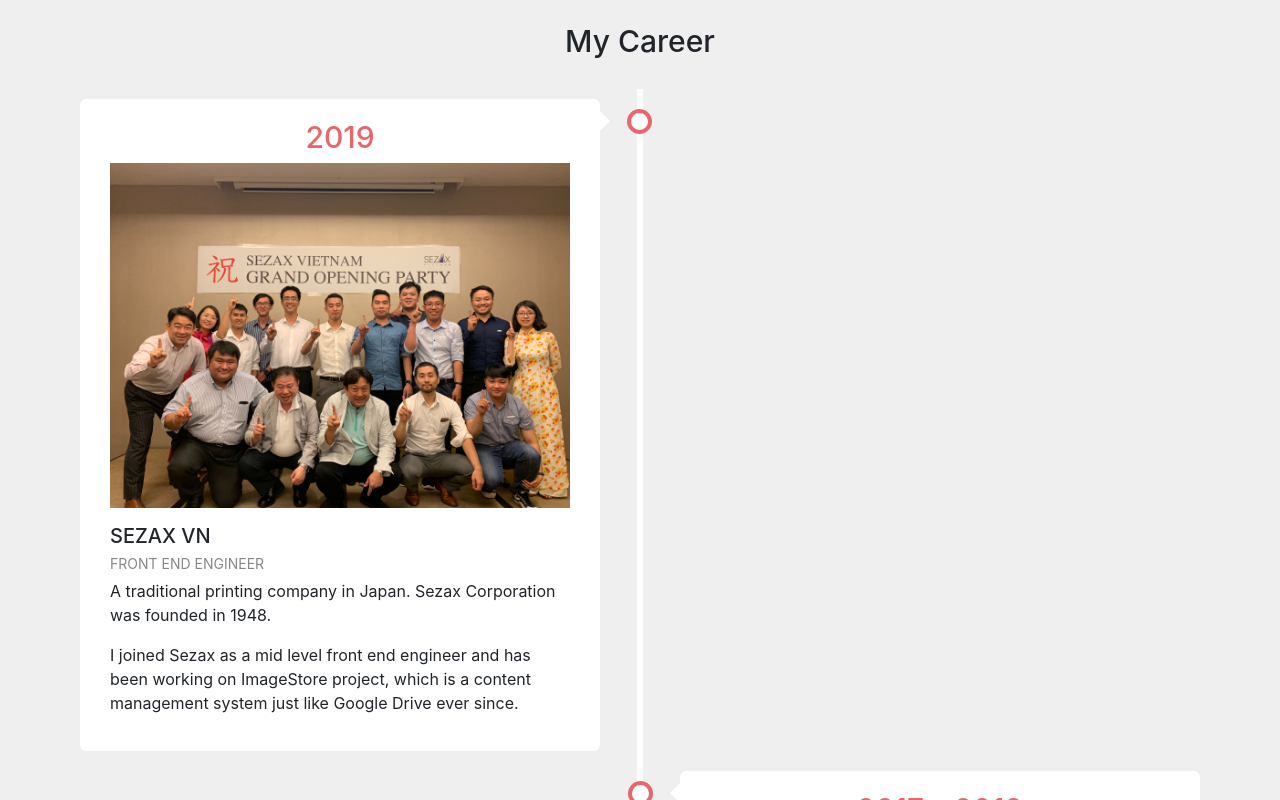
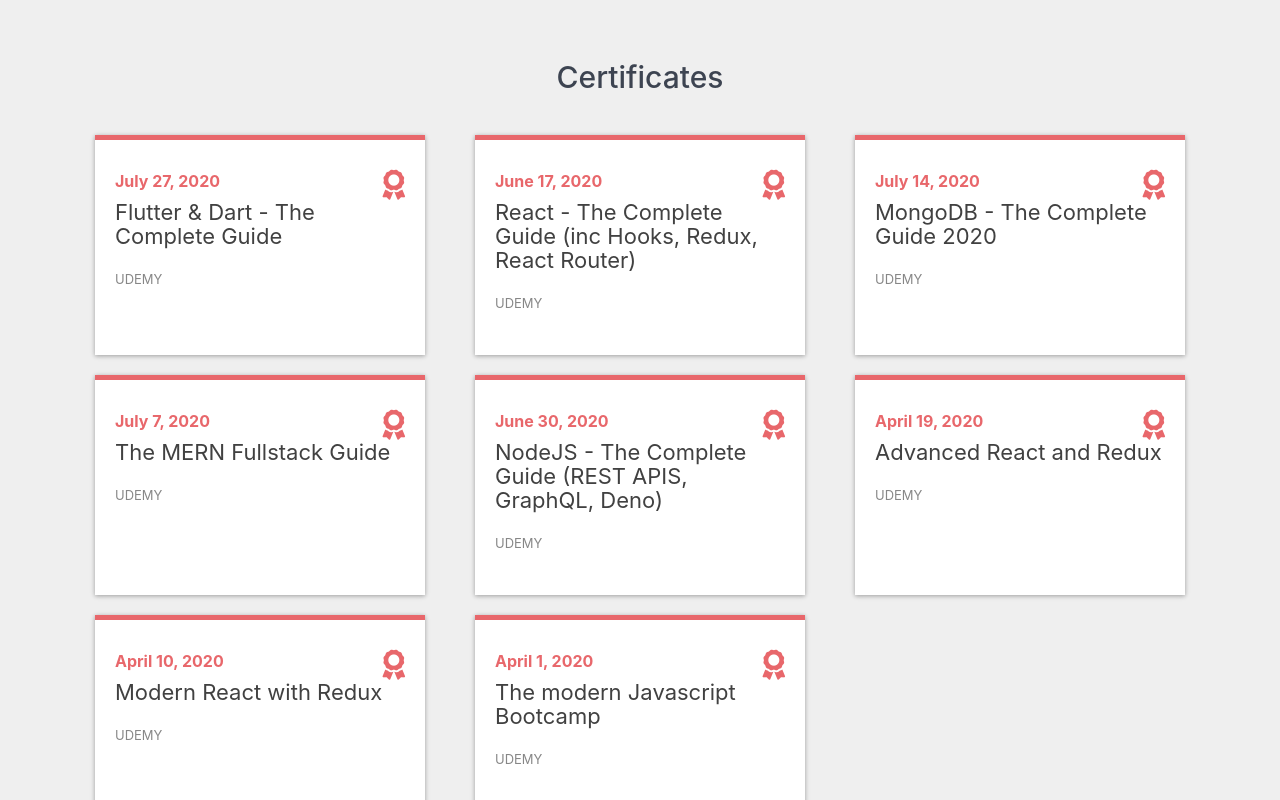
Before and after one commit to luohao122/hireme, a React (Create React App) app: page /contact in a window 1280 px wide. Shown: the part 1020-1820 px from the top of the page. Built offline with nearby package versions, Linux system fonts and the light colour scheme.

Commit message:
add cerficate section

```diff
--- a/src/App.js
+++ b/src/App.js
@@ -3,6 +3,7 @@
 
 import MainNavigation from "./shared/components/Navigation/MainNavigation";
 import ProfileResume from "./about/components/ProfileResume";
+import ProfileEducation from "./about/components/ProfileEducation";
 import About from "./about/pages/About";
 import Contact from "./contact/pages/Contact";
 import Skills from "./skills/pages/Skils";
@@ -24,13 +25,14 @@
               <Skills />
             </Route>
             <Route path="/portfolio" exact>
-              <Skills />
+              <About />
             </Route>
             <Route path="/contact" exact>
               <Contact />
             </Route>
           </Switch>
           <ProfileResume />
+          <ProfileEducation />
         </div>
         <Timeline />
       </main>
--- /dev/null
+++ b/src/about/components/Certificate.js
@@ -0,0 +1,18 @@
+import React from "react";
+
+import classes from "./Certificate.module.css";
+
+const Certificate = (props) => {
+  return (
+    <div className={classes.CertificateCard}>
+      <div className={classes.CertificateTimeLine}>
+        <h6>{props.year}</h6>
+        <i className="fas fa-award"></i>
+      </div>
+      <div className={classes.CertificateName}>{props.name}</div>
+      <div className={classes.CertificateSource}>{props.academy}</div>
+    </div>
+  );
+};
+
+export default Certificate;
--- /dev/null
+++ b/src/about/components/Certificate.module.css
@@ -0,0 +1,46 @@
+.CertificateCard {
+  background-color: #fff;
+  box-shadow: 0 1px 6px rgba(0, 0, 0, 0.12), 0 1px 4px rgba(0, 0, 0, 0.24);
+  border-width: 5px 0 0 0;
+  border-style: solid;
+  border-color: #e8676b;
+  margin: 10px;
+  max-width: 400px;
+  min-height: 220px;
+  padding: 30px 20px;
+  text-align: left;
+}
+
+.CertificateTimeLine {
+  align-items: center;
+  display: flex;
+  justify-content: space-between;
+}
+
+.CertificateTimeLine h6 {
+  color: #e8676b;
+  font-size: 16px;
+  font-weight: 700;
+  line-height: 1;
+}
+
+.CertificateTimeLine i {
+  color: #e8676b;
+  font-size: 30px;
+}
+
+.CertificateName {
+  color: #414141;
+  font-size: 22px;
+  font-weight: 400;
+  line-height: 1.1;
+  margin-bottom: 1.5rem;
+}
+
+.CertificateSource {
+  color: #878787;
+  font-size: 13px;
+  font-weight: 400;
+  line-height: 1.1;
+  text-transform: uppercase;
+}
--- /dev/null
+++ b/src/about/components/ProfileEducation.js
@@ -0,0 +1,74 @@
+import React from "react";
+
+import classes from "./ProfileEducation.module.css";
+import Certificate from "./Certificate";
+
+const ProfileEducation = (props) => {
+  return (
+    <div className={classes.ProfileEducation}>
+      <h5 className="section-heading">Certificates</h5>
+      <div className={classes.ProfileCertificate}>
+        <div class="row">
+          <div className="col-sm-4">
+            <Certificate
+              year="July 27, 2020"
+              name="Flutter & Dart - The Complete Guide"
+              academy="Udemy"
+            />
+          </div>
+          <div className="col-sm-4">
+            <Certificate
+              year="June 17, 2020"
+              name="React - The Complete Guide (inc Hooks, Redux, React Router)"
+              academy="Udemy"
+            />
+          </div>
+          <div className="col-sm-4">
+            <Certificate
+              year="July 14, 2020"
+              name="MongoDB - The Complete Guide 2020"
+              academy="Udemy"
+            />
+          </div>
+          <div className="col-sm-4">
+            <Certificate
+              year="July 7, 2020"
+              name="The MERN Fullstack Guide"
+              academy="Udemy"
+            />
+          </div>
+          <div className="col-sm-4">
+            <Certificate
+              year="June 30, 2020"
+              name="NodeJS - The Complete Guide (REST APIS, GraphQL, Deno)"
+              academy="Udemy"
+            />
+          </div>
+          <div className="col-sm-4">
+            <Certificate
+              year="April 19, 2020"
+              name="Advanced React and Redux"
+              academy="Udemy"
+            />
+          </div>
+          <div className="col-sm-4">
+            <Certificate
+              year="April 10, 2020"
+              name="Modern React with Redux"
+              academy="Udemy"
+            />
+          </div>
+          <div className="col-sm-4">
+            <Certificate
+              year="April 1, 2020"
+              name="The modern Javascript Bootcamp"
+              academy="Udemy"
+            />
+          </div>
+        </div>
+      </div>
+    </div>
+  );
+};
+
+export default ProfileEducation;
--- /dev/null
+++ b/src/about/components/ProfileEducation.module.css
@@ -0,0 +1,3 @@
+.ProfileEducation {
+  padding-top: 70px;
+}
--- a/src/about/components/ProfileResume.module.css
+++ b/src/about/components/ProfileResume.module.css
@@ -1,5 +1,6 @@
 .ProfileResume {
-  margin: 50px auto;
+  margin: 0 auto;
+  margin-top: 50px;
   max-width: 950px;
 }
 
--- /dev/null
+++ b/src/helpers/util.js
@@ -0,0 +1,7 @@
+export const smoothScroll = (selector = "") => {
+  if (!selector) {
+    return false;
+  }
+
+  document.querySelector(selector).scrollIntoView({ behavior: "smooth" });
+};
--- a/src/index.css
+++ b/src/index.css
@@ -19,6 +19,12 @@
 code {
   font-family: source-code-pro, Menlo, Monaco, Consolas, "Courier New",
     monospace;
+}
+
+.section-heading {
+  color: #3d4451;
+  font-size: 30px;
+  margin-bottom: 30px;
 }
 
 .slide-in-left-enter {
--- a/src/shared/components/Navigation/NavLinks.js
+++ b/src/shared/components/Navigation/NavLinks.js
@@ -2,6 +2,7 @@
 import { NavLink } from "react-router-dom";
 
 import classes from "./NavLinks.module.css";
+import { smoothScroll } from "../../../helpers/util";
 
 const NavLinks = (props) => {
   return (
@@ -17,7 +18,12 @@
         </NavLink>
       </li>
       <li>
-        <NavLink to="/portfolio" exact activeClassName={classes.NavLinkActive}>
+        <NavLink
+          to="/portfolio"
+          exact
+          activeClassName={classes.NavLinkActive}
+          onClick={() => smoothScroll("#timeline-container")}
+        >
           Portfolio
         </NavLink>
       </li>
--- a/src/shared/components/UIElements/Timeline/Timeline.js
+++ b/src/shared/components/UIElements/Timeline/Timeline.js
@@ -73,10 +73,10 @@
   };
 
   return (
-    <React.Fragment>
-      <h5 className="career-heading">My Career</h5>
+    <div id="timeline-container">
+      <h5 className="section-heading">My Career</h5>
       <div className="timeline">{renderTimelineTree()}</div>
-    </React.Fragment>
+    </div>
   );
 };
 
--- a/src/shared/components/UIElements/Timeline/timeline.css
+++ b/src/shared/components/UIElements/Timeline/timeline.css
@@ -1,8 +1,3 @@
-.career-heading {
-  font-size: 30px;
-  margin-bottom: 30px;
-}
-
 /* The actual timeline (the vertical ruler) */
 .timeline {
   position: relative;
```
